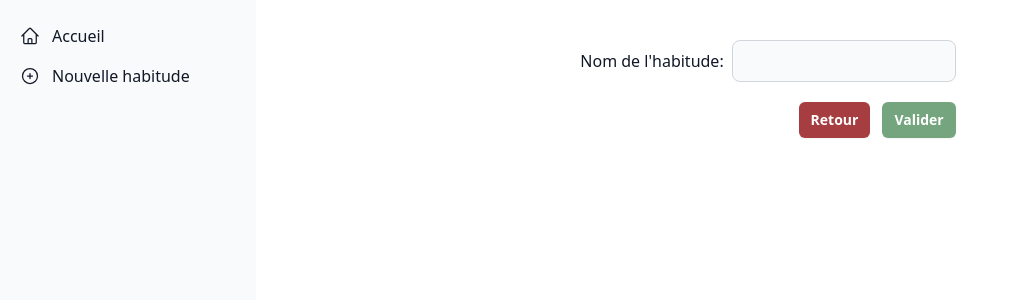
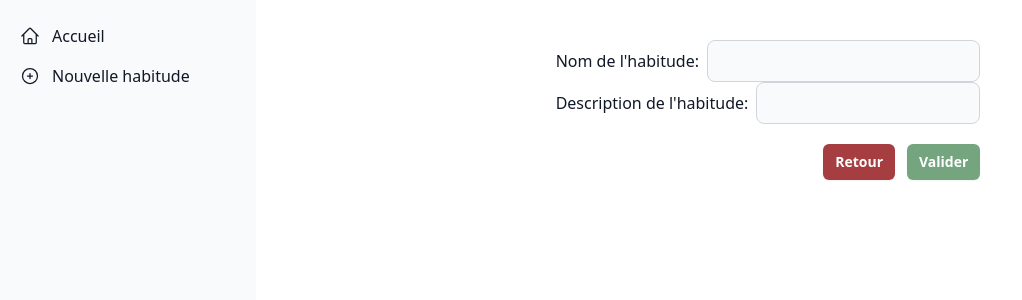
Before and after one commit to florianLSP/projet_s-en, a Vue app in the folder frontend/: page /habit in a window 1280 px wide. Shown: the top 300 px of the page, without its empty margins (0-1022 px from the left). Built offline with nearby package versions, Linux system fonts and the light colour scheme; the HTML template or start-up script is replaced by a standard one.

Commit message:
feat(front): add to the form, description field

```diff
--- a/frontend/src/views/HabitFormView.vue
+++ b/frontend/src/views/HabitFormView.vue
@@ -5,6 +5,7 @@ import { useHabitStore } from '@/stores/habit'
 import SideBar from '@/components/SideBar.vue'
 
 const habitName = ref('')
+const habitDescription = ref('')
 const habitStore = useHabitStore()
 
 async function submitHabit() {
@@ -16,12 +17,14 @@ async function submitHabit() {
   try {
     const response = await axios.post('http://127.0.0.1:5000/habits', {
       name: habitName.value,
+      description: habitDescription.value,
     })
 
     const newHabit = response.data.habit
     habitStore.habit.push({
       id: newHabit.id,
       name: newHabit.name,
+      description: newHabit.description,
       creationDate: newHabit.creationDate,
     })
 
@@ -41,6 +44,7 @@ async function submitHabit() {
     <div class="flex-1 p-5 ml-64">
       <div class="flex pt-5 w-full justify-center">
         <form>
+          <div class="flex flex-col">
             <div class="flex w-full items-center space-x-2">
               <label for="name" class="text-gray-900 dark:text-white whitespace-nowrap"
                 >Nom de l'habitude:</label
@@ -52,11 +56,22 @@ async function submitHabit() {
                 class="bg-gray-50 border border-gray-300 text-gray-900 text-sm rounded-lg focus:ring-blue-500 focus:border-blue-500 block w-full p-2.5 dark:bg-gray-700 dark:border-gray-600 dark:placeholder-gray-400 dark:text-white dark:focus:ring-blue-500 dark:focus:border-blue-500"
               />
             </div>
+            <div class="flex w-full items-center space-x-2">
+              <label for="name" class="text-gray-900 dark:text-white whitespace-nowrap"
+                >Description de l'habitude:</label
+              >
+              <input
+                v-model="habitDescription"
+                type="text"
+                name="Description"
+                class="bg-gray-50 border border-gray-300 text-gray-900 text-sm rounded-lg focus:ring-blue-500 focus:border-blue-500 block w-full p-2.5 dark:bg-gray-700 dark:border-gray-600 dark:placeholder-gray-400 dark:text-white dark:focus:ring-blue-500 dark:focus:border-blue-500"
+              />
+            </div>
+          </div>
 
           <div class="flex justify-end">
             <router-link :to="{ name: 'home' }">
               <input
-                @click="submitHabit()"
                 type="button"
                 value="Retour"
                 class="bg-sen-light_red mr-1.5 inline-flex items-center gap-x-1.5 rounded-md px-3 py-2 text-sm font-semibold text-white shadow-sm hover:bg-sen-dark_red cursor-pointer mt-5"
```
Lines whose indentation alone changed are shown as unchanged.
